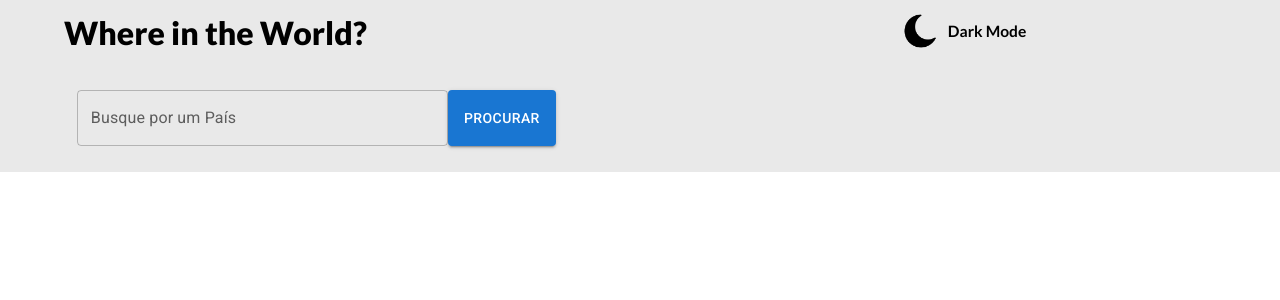
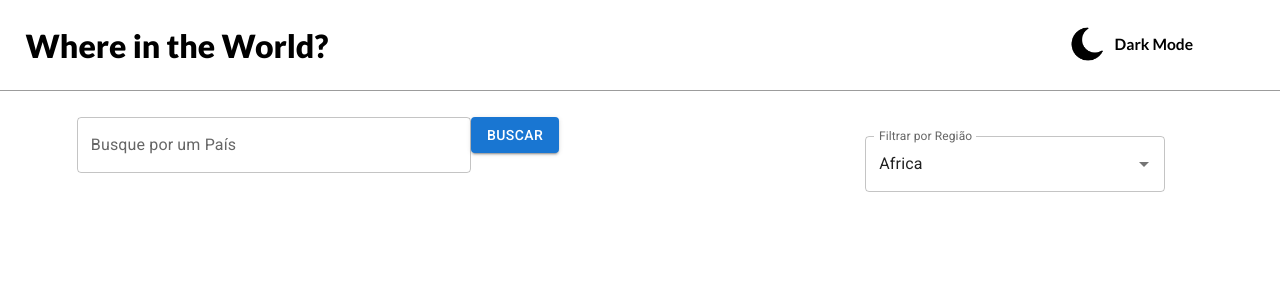
Before and after one commit to IsraelSSantos/Country, a React (Create React App) app: page / in a window 1280 px wide. Shown: the top 300 px of the page. Built offline with nearby package versions, Linux system fonts and the light colour scheme.

Commit message:
added field to select region

```diff
--- a/src/app.scss
+++ b/src/app.scss
@@ -1,8 +1,11 @@
 :root {
-    --bg-dark: #260520;
-    --bg-light: #E9E9E9;
+    --bg-dark: #0A1929;
+    --bg-body-dark: #0A1929;
+    --bg-light: #FFFFFF;
+    --bg-body-light: #FFFFFF;
     --text-color-light: rgb(231, 231, 231);
     --text-color-dark: #000;
+    --border-gray: rgb(156, 156, 156);
 }
 
 * {
--- a/src/components/Body/Body.jsx
+++ b/src/components/Body/Body.jsx
@@ -1,4 +1,5 @@
 import React from "react";
+import {} from "./body.scss";
 import SearchBar from "./SearchBar";
 
 export default function Body() {
--- a/src/components/Body/SearchBar.jsx
+++ b/src/components/Body/SearchBar.jsx
@@ -2,11 +2,17 @@ import React from "react";
 import {} from "./searchbar.scss";
 import TextField from "@mui/material/TextField";
 import Button from "@mui/material/Button";
+import Autocomplete from "@mui/material/Autocomplete";
+
+const options = ["Africa", "América", "Asia", "Europa", "Oceania"];
 
 export default function SearchBar() {
-  let inputValue = "";
+  const [value, setValue] = React.useState(options[0]);
+  const [inputValue, setInputValue] = React.useState("");
+
   return (
     <div className="searchbar">
+      <div className="bar">
         <TextField
           id="outlined-basic"
           label="Busque por um País"
@@ -21,8 +27,35 @@ export default function SearchBar() {
             console.log(inputValue);
           }}
         >
-        Procurar
+          Buscar
         </Button>
+      </div>
+      <div>
+        {/* <div>{`value: ${value !== null ? `'${value}'` : "null"}`}</div> */}
+        {/* <div>{`inputValue: '${inputValue}'`}</div> */}
+        <br />
+        <Autocomplete
+          className="autoComplete"
+          value={value}
+          onChange={(event, newValue) => {
+            setValue(newValue);
+          }}
+          inputValue={inputValue}
+          onInputChange={(event, newInputValue) => {
+            setInputValue(newInputValue);
+          }}
+          id="controllable-states-demo"
+          options={options}
+          sx={{ width: 300 }}
+          renderInput={(params) => (
+            <TextField
+              {...params}
+              label="Filtrar por Região"
+              className="text-field"
+            />
+          )}
+        />
+      </div>
     </div>
   );
 }
--- /dev/null
+++ b/src/components/Body/body.scss
@@ -0,0 +1,13 @@
+.dark-mode {
+    .body {
+        transition: all 0.5s;
+        background-color: var(--bg-body-dark);
+    }
+}
+
+.light-mode {
+    .body {
+        transition: all 0.5s;
+        background-color: var(--bg-body-light);
+    }
+}
--- a/src/components/Body/searchbar.scss
+++ b/src/components/Body/searchbar.scss
@@ -1,15 +1,19 @@
 .searchbar {
+    display: flex;
+    padding: 2% 6%;
+
+    .bar {
         width: 70%;
-    padding: 2% 6%;
-    display: flex;
 
         .text-field {
             outline: none;
             width: 50%;
         }
     }
+}
 
 .ligth-mode {
+    .bar {
         .MuiOutlinedInput-root {
             color: var(--text-color-dark);
         }
@@ -19,12 +23,17 @@
                 color: var(--text-color-dark);
             }
         }
+
+        .autoComplete {}
+    }
 }
 
 .dark-mode {
+    .bar {
         .MuiOutlinedInput-root {
             color: var(--text-color-light);
         }
+
 
         .text-field {
             label {
@@ -36,4 +45,27 @@
                 color: white;
             }
         }
+
+
     }
+
+
+    .autoComplete {
+        .MuiButtonBase-root {
+            color: var(--text-color-light);
+        }
+
+        input {
+            color: var(--text-color-light);
+        }
+
+        label {
+            color: var(--text-color-light);
+        }
+
+        fieldset {
+            border-color: rgb(192, 192, 192);
+            color: white;
+        }
+    }
+}
--- a/src/components/HandleBar/handlebar.scss
+++ b/src/components/HandleBar/handlebar.scss
@@ -1,7 +1,9 @@
 .handlebar {
     width: 100%;
     display: flex;
-    padding: 1% 5%;
+    padding: 2%;
+    border-bottom: 1px solid var(--border-gray);
+    box-shadow: -1px 1px 1px 0px rgba(184, 184, 184, 0.75);
 
     .title {
         width: 80%;
@@ -12,7 +14,8 @@
     }
 
     .dark-mode-container {
-        width: 30%;
+        margin-left: auto;
+        padding-right: 5%;
 
         button {
             display: flex;
```
Also changed, not shown: src/assets/lupa-dark.png (deleted), src/assets/lupa-light.png (deleted). Lines whose indentation alone changed are shown as unchanged.
